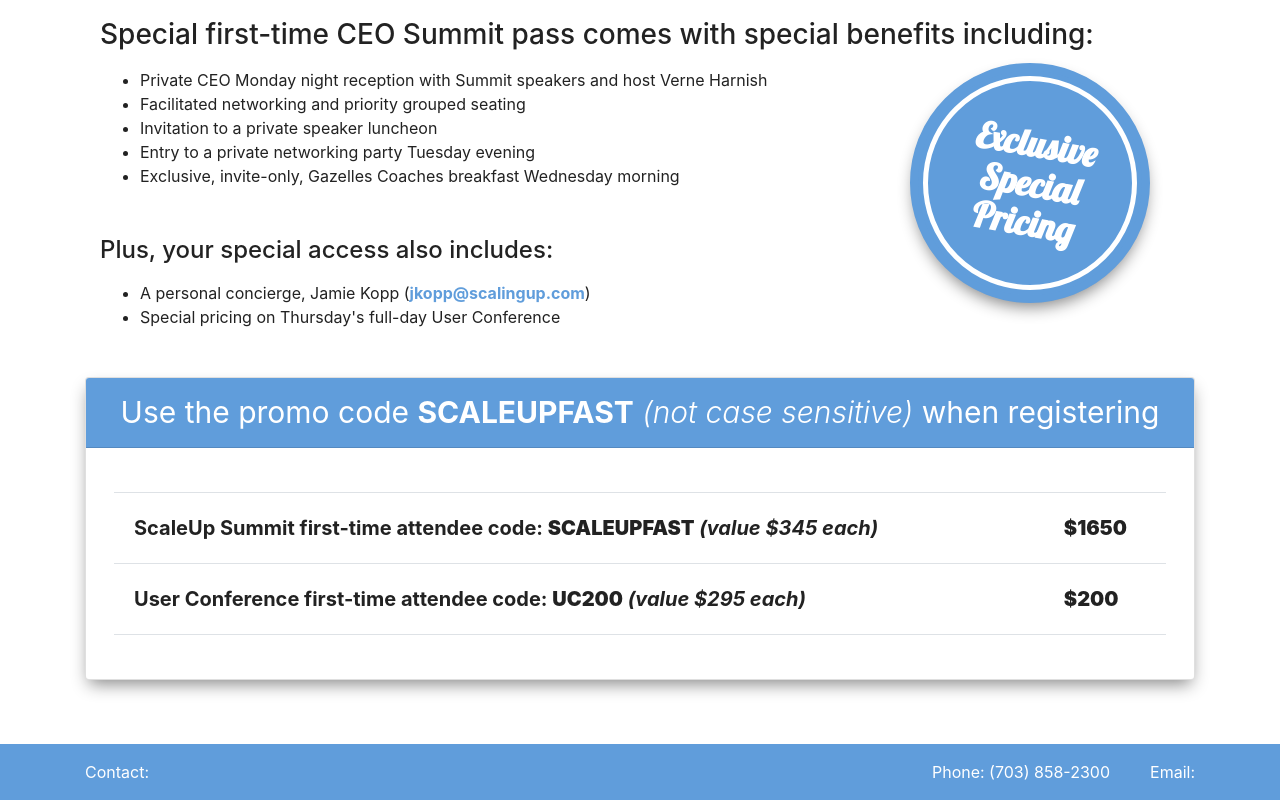
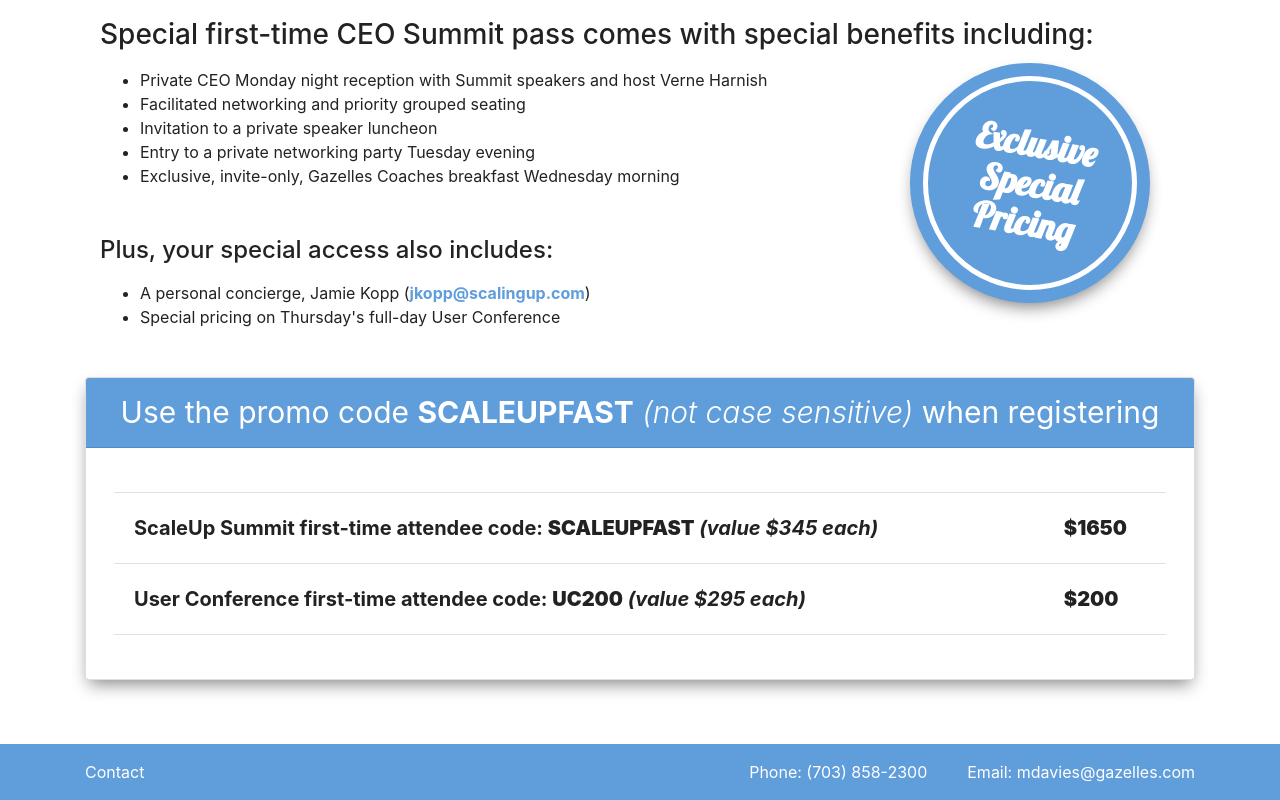
Before and after one commit to gkpeel/first-time-ceos, a plain HTML site: page index.html in a window 1280 px wide. Shown: the part 1409-2209 px from the top of the page. Drawn offline with nearby package versions, Linux system fonts and the light colour scheme.

Commit message:
added contact email

```diff
--- a/assets/scss/style.scss
+++ b/assets/scss/style.scss
@@ -205,6 +205,9 @@
 
 /* ==== FOOTER ==== */
 .summit-footer {
+    a {
+        color: $color-white;
+    }
     background-color: $color-primary;
     color: $color-white;
     padding: 1em 0;
--- a/index.html
+++ b/index.html
@@ -101,10 +101,10 @@
     <footer class="summit-footer">
         <div class="container">
             <div class="contact clearfix">
-                <p>Contact:</p>
+                <p>Contact</p>
                 <ul>
                     <li>Phone: (703) 858-2300</li>
-                    <li>Email: </li>
+                    <li>Email: <a href="mailto:mdavies@gazelles.com">mdavies@gazelles.com</a></li>
                 </ul>
             </div>
         </div>
```
Also changed, not shown: assets/css/style.css, 1 other file.
